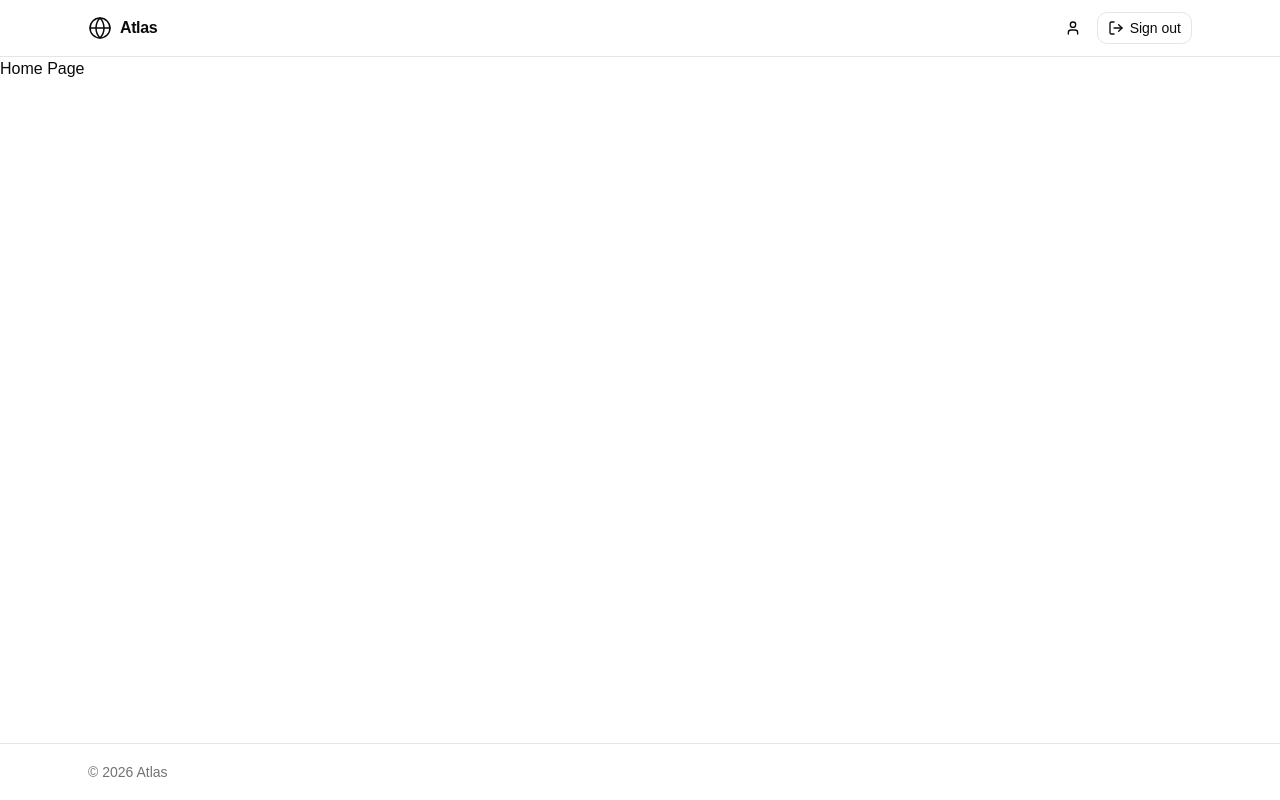
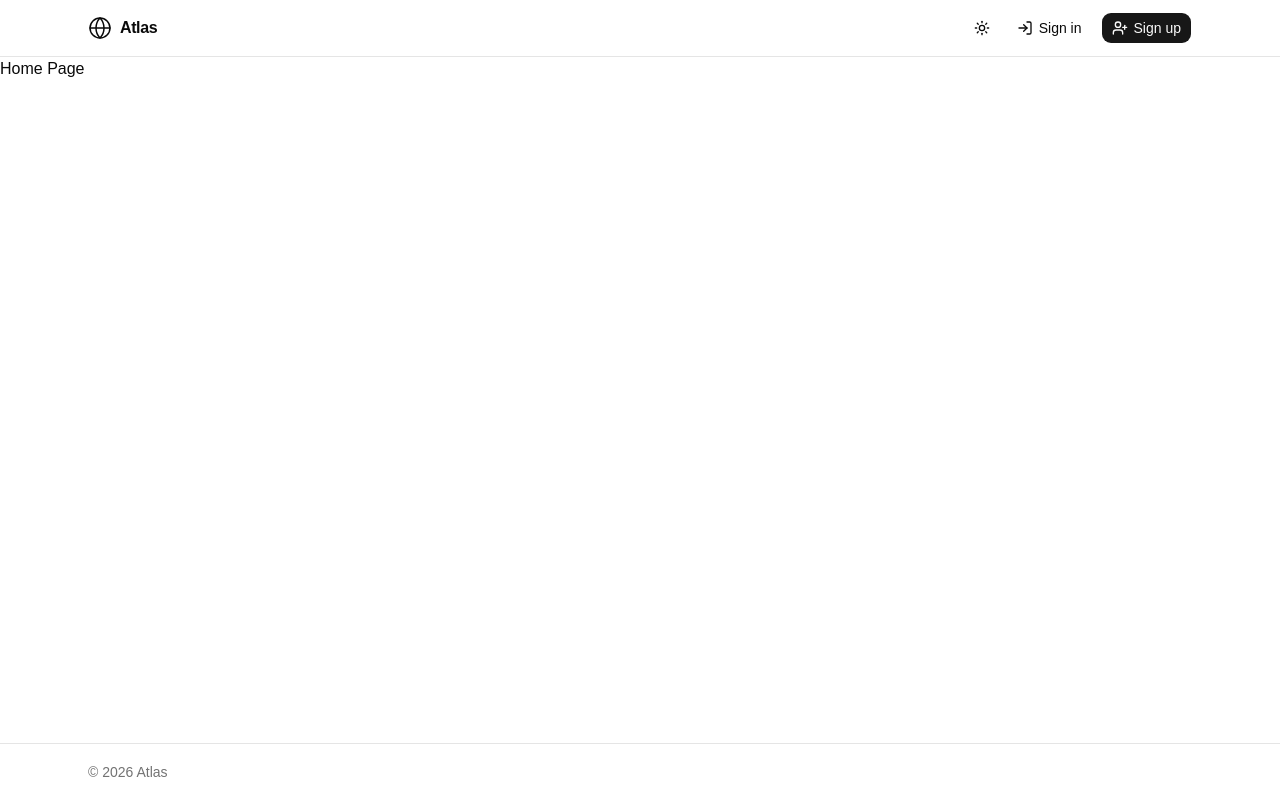
Before and after one commit to LeocidDreams/atlasHackathonu, a React (Vite) app in the folder apps/web/: page /home in a window 1280 px wide. Built offline with nearby package versions, Linux system fonts and the light colour scheme; no server answers.

Commit message:
feat(web): add theme toggle and auth buttons to header
Signed-out visitors see sign in and sign up buttons; signed-in users keep the profile and sign out buttons.

atlas team

```diff
--- /dev/null
+++ b/apps/web/src/layouts/home/components/auth-buttons.tsx
@@ -0,0 +1,24 @@
+import { LogInIcon, UserPlusIcon } from "lucide-react";
+import { useNavigate } from "react-router";
+import { Button } from "@components/ui/button";
+
+export function AuthButtons() {
+  const navigate = useNavigate();
+
+  return (
+    <>
+      <Button
+        type="button"
+        variant="ghost"
+        onClick={() => navigate("/auth/signin")}
+      >
+        <LogInIcon aria-hidden="true" />
+        Sign in
+      </Button>
+      <Button type="button" onClick={() => navigate("/auth/signup")}>
+        <UserPlusIcon aria-hidden="true" />
+        Sign up
+      </Button>
+    </>
+  );
+}
--- a/apps/web/src/layouts/home/components/header.tsx
+++ b/apps/web/src/layouts/home/components/header.tsx
@@ -1,9 +1,14 @@
 import { GlobeIcon } from "lucide-react";
 import { Link } from "react-router";
+import { AuthButtons } from "@layouts/home/components/auth-buttons";
 import { ProfileButton } from "@layouts/home/components/profile-button";
 import { SignOutButton } from "@layouts/home/components/sign-out-button";
+import { ThemeToggle } from "@layouts/home/components/theme-toggle";
+import { useAuth } from "@provider/auth-provider";
 
 export function Header() {
+  const { isLoggedIn } = useAuth();
+
   return (
     <header className="border-b">
       <div className="mx-auto flex h-14 max-w-6xl items-center justify-between px-6">
@@ -16,8 +21,15 @@ export function Header() {
         </Link>
 
         <div className="flex items-center gap-2">
-          <ProfileButton />
-          <SignOutButton />
+          <ThemeToggle />
+          {isLoggedIn ? (
+            <>
+              <ProfileButton />
+              <SignOutButton />
+            </>
+          ) : (
+            <AuthButtons />
+          )}
         </div>
       </div>
     </header>
--- /dev/null
+++ b/apps/web/src/layouts/home/components/theme-toggle.tsx
@@ -0,0 +1,32 @@
+import { MoonIcon, SunIcon } from "lucide-react";
+import { Button } from "@components/ui/button";
+import { useTheme } from "@provider/theme-provider";
+
+export function ThemeToggle() {
+  const { setTheme } = useTheme();
+
+  function handleToggle() {
+    const isDark = document.documentElement.classList.contains("dark");
+    setTheme(isDark ? "light" : "dark");
+  }
+
+  return (
+    <Button
+      type="button"
+      variant="ghost"
+      size="icon"
+      onClick={handleToggle}
+      aria-label="Toggle theme"
+      className="relative overflow-hidden"
+    >
+      <SunIcon
+        aria-hidden="true"
+        className="scale-100 rotate-0 transition-all duration-500 ease-out motion-reduce:transition-none dark:scale-0 dark:-rotate-90"
+      />
+      <MoonIcon
+        aria-hidden="true"
+        className="absolute scale-0 rotate-90 transition-all duration-500 ease-out motion-reduce:transition-none dark:scale-100 dark:rotate-0"
+      />
+    </Button>
+  );
+}
```
